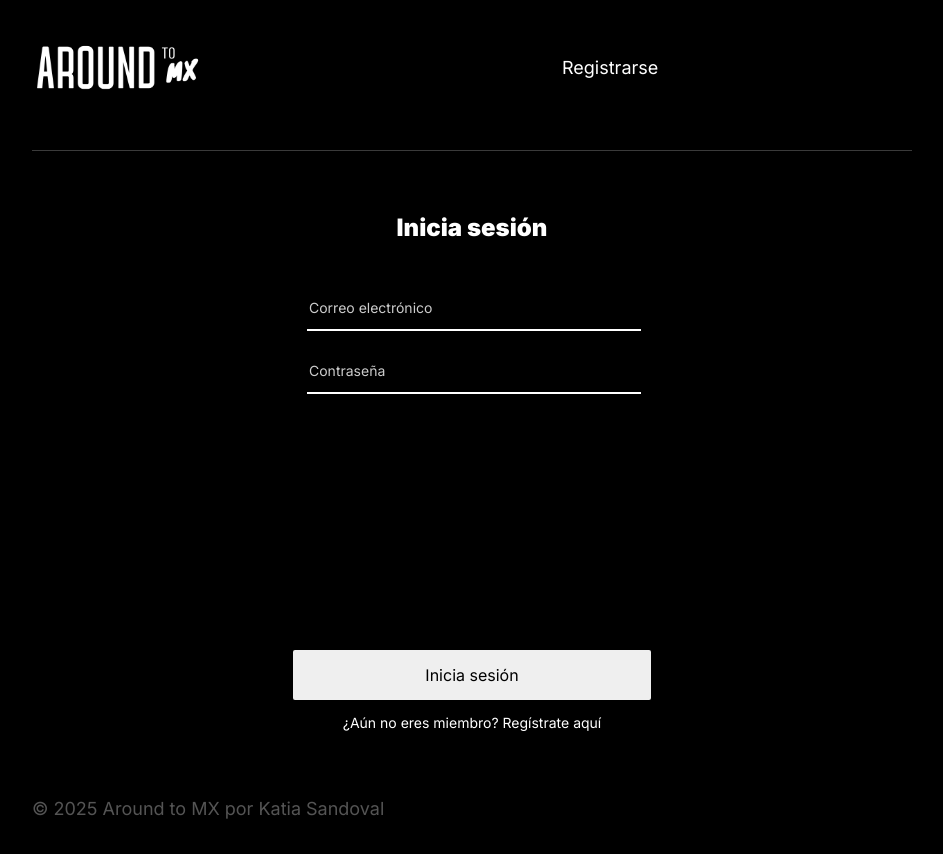
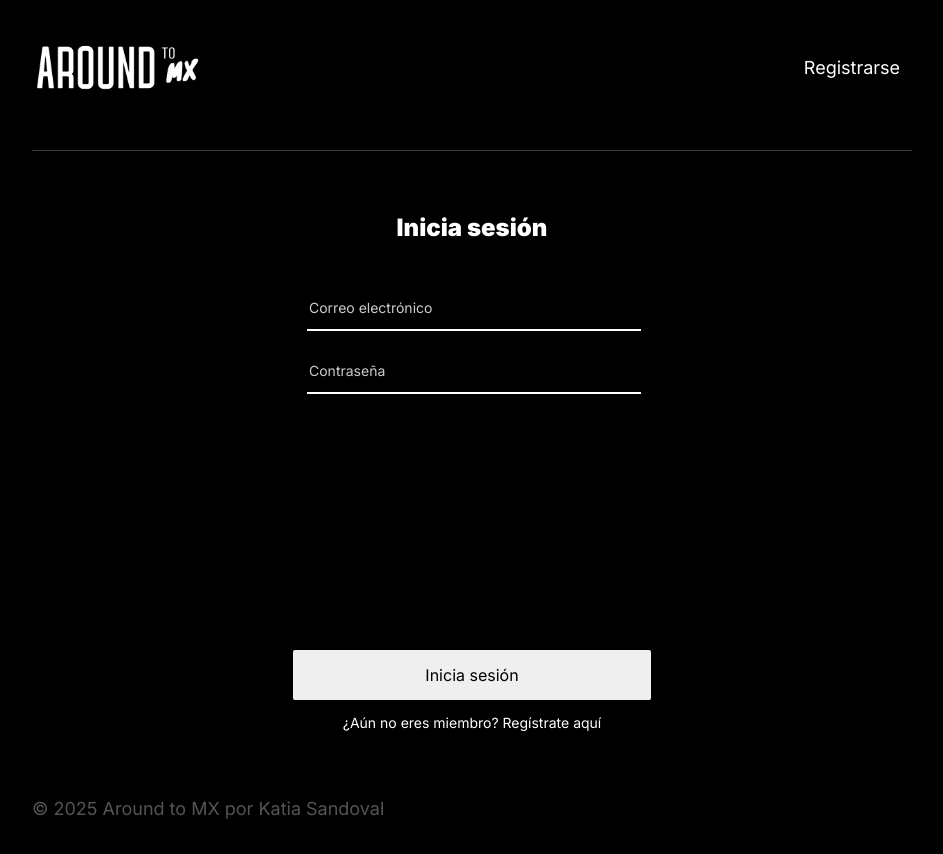
Before and after one commit to kalocesa/web_project_around_auth, a React (Vite) app: page /signin in a window 1280 px wide. Shown: the top 854 px of the page, without its empty margins (168-1111 px from the left). Built offline with nearby package versions, Linux system fonts and the light colour scheme; no server answers.

Commit message:
add: estilos a header.css

```diff
--- a/src/blocks/header.css
+++ b/src/blocks/header.css
@@ -20,19 +20,20 @@
 
 .header_container-profile {
   display: flex;
-  width: 350px;
-  justify-content: space-between;
 }
 
 .header_email {
   color: white;
   font-size: 18px;
+  margin-right: 30px;
 }
 
 .header_signin {
   font-size: 18px;
   color: white;
   text-decoration: none;
+  min-width: 120px;
+  text-align: center;
 }
 
 .header__line {
```
